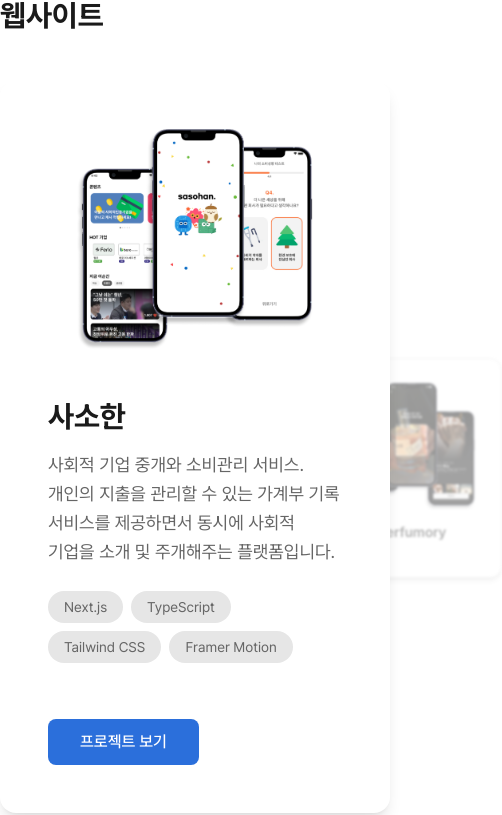
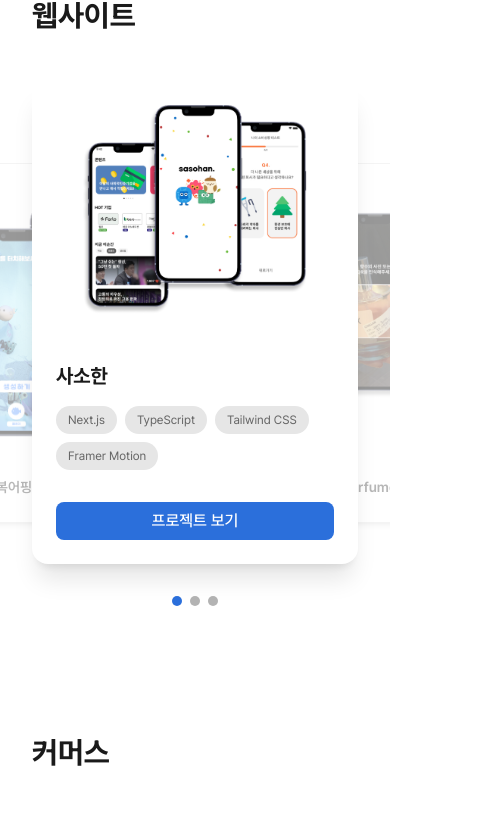
Before and after one commit to limgahyun/baya-outsourcing, a Next.js app: page /portfolio in a window 390 px wide. Shown: the part 547-1362 px from the top of the page, 502 px wide, since content can reach past the window. Built offline with nearby package versions, Linux system fonts and the light colour scheme.

Commit message:
design: porfolio page - responsive design

```diff
--- a/src/app/portfolio/page.tsx
+++ b/src/app/portfolio/page.tsx
@@ -6,7 +6,7 @@ import Image from "next/image";
 
 export default function PortfolioPage() {
   return (
-    <main className="min-h-screen">
+    <main className="min-h-screen overflow-hidden">
       {/* Header Section */}
       <section className="relative w-full h-[464px] pt-16 flex items-center justify-center">
         {/* Background Image */}
@@ -34,7 +34,8 @@ export default function PortfolioPage() {
       </section>
 
       {/* Projects Section */}
-      <section className="py-20 max-w-6xl mx-auto">
+      <section className="py-20 px-8 sm:px-12 mx-auto">
+        <div className="max-w-6xl mx-auto">
           {categories.map((category) => (
             <div key={category.id} className="mb-32">
               <h2 className="text-3xl font-bold text-gray-900 mb-12">
@@ -43,6 +44,7 @@ export default function PortfolioPage() {
               <ProjectCarousel projects={category.projects} />
             </div>
           ))}
+        </div>
       </section>
     </main>
   );
--- a/src/components/portfolio/ProjectCarousel.tsx
+++ b/src/components/portfolio/ProjectCarousel.tsx
@@ -38,18 +38,18 @@ export default function ProjectCarousel({ projects }: ProjectCarouselProps) {
     <div className="relative">
       {/* Previous Project Preview (background) */}
       <motion.button
-        className="absolute -left-28 top-1/2 -translate-y-1/2 z-0"
+        className="absolute -left-32 top-1/2 -translate-y-1/2 z-0 w-[220px] h-[360px] md:w-[180px] md:h-[220px]"
         whileHover={{ opacity: 0.9 }}
         initial={{ opacity: 0.4 }}
         animate={{ opacity: 0.4 }}
         transition={{ duration: 0.2 }}
         onClick={() => paginate(-1)}
-        style={{ width: "180px", height: "220px", filter: "blur(1px)" }}
+        style={{}}
         tabIndex={-1}
         aria-label={`이전 프로젝트: ${prevProject.title}`}
       >
         <div className="bg-white rounded-xl shadow-md overflow-hidden flex flex-col items-center justify-center h-full w-full border border-gray-100 pointer-events-none">
-          <div className="relative w-full h-32">
+          <div className="relative w-full h-72 md:h-32">
             <Image
               src={prevProject.images}
               alt={prevProject.title}
@@ -67,18 +67,18 @@ export default function ProjectCarousel({ projects }: ProjectCarouselProps) {
 
       {/* Next Project Preview (background) */}
       <motion.button
-        className="absolute -right-28 top-1/2 -translate-y-1/2 z-0"
+        className="absolute -right-32 top-1/2 -translate-y-1/2 z-0 w-[220px] h-[360px] md:w-[180px] md:h-[220px]"
         whileHover={{ opacity: 0.9 }}
         initial={{ opacity: 0.4 }}
         animate={{ opacity: 0.4 }}
         transition={{ duration: 0.2 }}
         onClick={() => paginate(1)}
-        style={{ width: "180px", height: "220px", filter: "blur(1px)" }}
+        style={{}}
         tabIndex={-1}
         aria-label={`다음 프로젝트: ${nextProject.title}`}
       >
         <div className="bg-white rounded-xl shadow-md overflow-hidden flex flex-col items-center justify-center h-full w-full border border-gray-100 pointer-events-none">
-          <div className="relative w-full h-32">
+          <div className="relative w-full h-72 md:h-32">
             <Image
               src={nextProject.images}
               alt={nextProject.title}
@@ -113,7 +113,7 @@ export default function ProjectCarousel({ projects }: ProjectCarouselProps) {
           z: 10,
         }}
         transition={{ duration: 0.5, ease: "easeInOut" }}
-        className="flex flex-col md:flex-row gap-12 items-center max-w-6xl mx-auto p-12 bg-white rounded-2xl shadow-lg z-10"
+        className="flex flex-col md:flex-row gap-12 items-center max-w-6xl mx-auto p-6 sm:p-12 bg-white rounded-2xl shadow-xl border-gray-200 z-10"
       >
         {/* Left side - Project Image */}
         <div className="relative w-full aspect-[4/3] overflow-hidden">
@@ -142,20 +142,20 @@ export default function ProjectCarousel({ projects }: ProjectCarouselProps) {
             x: direction === 1 ? -100 : 100,
           }}
           transition={{ duration: 0.5, ease: "easeInOut" }}
-          className="flex flex-col justify-center space-y-6 w-full h-full"
+          className="flex flex-col justify-center space-y-0 sm:space-y-6 w-full h-full"
         >
           <div>
-            <h2 className="text-3xl font-bold text-gray-900 mb-4">
+            <h2 className="text-xl sm:text-3xl font-bold text-gray-900 mb-4">
               {project.title}
             </h2>
-            <p className="text-gray-600 mb-6 text-lg leading-relaxed">
+            <p className="hidden sm:block text-gray-600 mb-6 text-lg leading-relaxed">
               {project.description}
             </p>
             <div className="flex flex-wrap gap-2 mb-8">
               {project.tags.map((tag) => (
                 <span
                   key={tag}
-                  className="px-4 py-1.5 bg-gray-100 rounded-full text-sm text-gray-600"
+                  className="px-3 py-1.5 bg-gray-100 rounded-full text-xs sm:text-sm text-gray-600"
                 >
                   {tag}
                 </span>
@@ -167,7 +167,7 @@ export default function ProjectCarousel({ projects }: ProjectCarouselProps) {
             <a
               href={project.link}
               rel="noopener noreferrer"
-              className="inline-block bg-blue-600 text-white px-8 py-3 rounded-lg font-medium hover:bg-blue-700 transition-colors"
+              className="inline-block bg-blue-600 text-white px-6 py-2 sm:px-8 sm:py-3 rounded-lg font-medium hover:bg-blue-700 transition-colors w-full sm:w-auto text-center"
             >
               프로젝트 보기
             </a>
```
Lines whose indentation alone changed are shown as unchanged.
